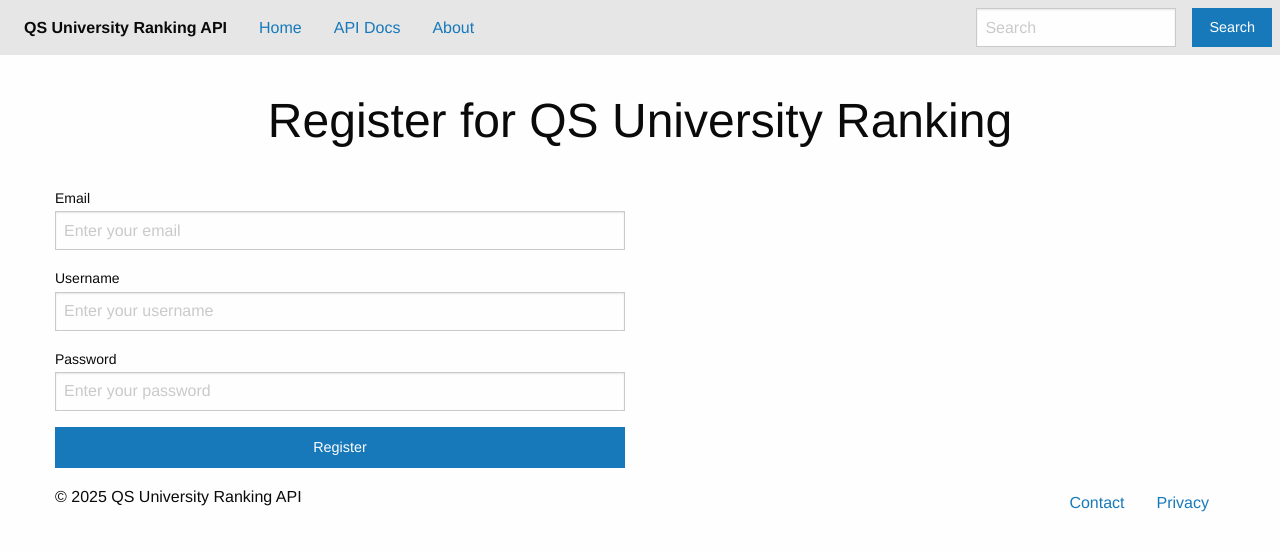
After one commit to Apfirebolt/qs-university-ranking-api-in-Django, a Django app: page /register/ in a window 1280 px wide. The commit adds this page. Shown: the top 551 px of the page. Run offline with Django 4.2, Linux system fonts and the light colour scheme; some libraries are stand-ins or nearby versions.

Commit message:
template re-structure

```diff
--- a/api/management/commands/populate.py
+++ b/api/management/commands/populate.py
@@ -1,5 +1,4 @@
 from django.core.management.base import BaseCommand
-from django.utils import timezone
 import pandas as pd
 from api.models import University
 
--- a/qs_world_ranking/urls.py
+++ b/qs_world_ranking/urls.py
@@ -24,6 +24,8 @@ urlpatterns = [
     path('admin/', admin.site.urls),
     path('api/', include(('api.urls', 'api'), namespace='api')),
     path('', TemplateView.as_view(template_name='index.html'), name='index'),
+    path('login/', TemplateView.as_view(template_name='login.html'), name='login'),
+    path('register/', TemplateView.as_view(template_name='register.html'), name='register'),
     re_path(r'^swagger(?P<format>\.json|\.yaml)$', schema_view.without_ui(cache_timeout=0), name='schema-json'),
     re_path(r'^swagger/$', schema_view.with_ui('swagger', cache_timeout=0), name='schema-swagger-ui'),
     re_path(r'^redoc/$', schema_view.with_ui('redoc', cache_timeout=0), name='schema-redoc'),
--- /dev/null
+++ b/templates/base.html
@@ -0,0 +1,21 @@
+{% load static %}
+<!DOCTYPE html>
+<html lang="en">
+<head>
+    <meta charset="UTF-8">
+    <title>{% block title %}QS University Ranking{% endblock %}</title>
+    <link rel="preconnect" href="https://fonts.gstatic.com">
+    <meta name="viewport" content="width=device-width, initial-scale=1.0">
+    <!-- Foundation CSS -->
+    <link rel="stylesheet" href="https://cdn.jsdelivr.net/npm/foundation-sites@6.7.5/dist/css/foundation.min.css">
+    <link href="https://fonts.googleapis.com/css2?family=Lato&family=Nunito&family=PT+Sans&family=Roboto&display=swap" rel="stylesheet">
+</head>
+<body>
+{% include 'header.html' %}
+{% block content %}
+
+{% endblock %}
+{% include 'footer.html' %}
+
+</body>
+</html>
--- /dev/null
+++ b/templates/footer.html
@@ -0,0 +1,15 @@
+<footer class="footer">
+  <div class="grid-container">
+    <div class="grid-x grid-padding-x align-justify">
+      <div class="cell small-12 medium-shrink">
+        <p>&copy; 2025 QS University Ranking API</p>
+      </div>
+      <div class="cell small-12 medium-shrink text-right">
+        <ul class="menu align-right">
+          <li><a href="#">Contact</a></li>
+          <li><a href="#">Privacy</a></li>
+        </ul>
+      </div>
+    </div>
+  </div>
+</footer>
--- /dev/null
+++ b/templates/header.html
@@ -0,0 +1,18 @@
+<header>
+  <div class="top-bar">
+    <div class="top-bar-left">
+      <ul class="dropdown menu" data-dropdown-menu>
+        <li class="menu-text">QS University Ranking API</li>
+        <li><a href="#">Home</a></li>
+        <li><a href="#">API Docs</a></li>
+        <li><a href="#">About</a></li>
+      </ul>
+    </div>
+    <div class="top-bar-right">
+      <ul class="menu">
+        <li><input type="search" placeholder="Search" /></li>
+        <li><button type="button" class="button">Search</button></li>
+      </ul>
+    </div>
+  </div>
+</header>
--- /dev/null
+++ b/templates/register.html
@@ -0,0 +1,55 @@
+{% extends 'base.html' %} {% block title %} QS University Ranking - Register {%endblock %}
+{% block content %}
+<h1 style="text-align: center; margin: 32px 0">
+  Register for QS University Ranking
+</h1>
+<form method="post">
+  {% csrf_token %}
+  <div class="grid-container">
+    <div class="grid-x grid-padding-x">
+      <div class="medium-6 cell">
+        <label>
+          Email
+          <input
+            type="email"
+            name="email"
+            placeholder="Enter your email"
+            required
+          />
+        </label>
+      </div>
+    </div>
+    <div class="grid-x grid-padding-x">
+      <div class="medium-6 cell">
+        <label>
+          Username
+          <input
+            type="text"
+            name="username"
+            placeholder="Enter your username"
+            required
+          />
+        </label>
+      </div>
+    </div>
+    <div class="grid-x grid-padding-x">
+      <div class="medium-6 cell">
+        <label>
+          Password
+          <input
+            type="password"
+            name="password"
+            placeholder="Enter your password"
+            required
+          />
+        </label>
+      </div>
+    </div>
+    <div class="grid-x grid-padding-x">
+      <div class="medium-6 cell">
+        <button type="submit" class="button expanded">Register</button>
+      </div>
+    </div>
+  </div>
+</form>
+{% endblock %}
```
Also changed, not shown: requirements-dev.txt (added, +9 -0 lines), templates/index.html (+23 -65 lines), templates/login.html (added, +41 -0 lines), 1 other file.
